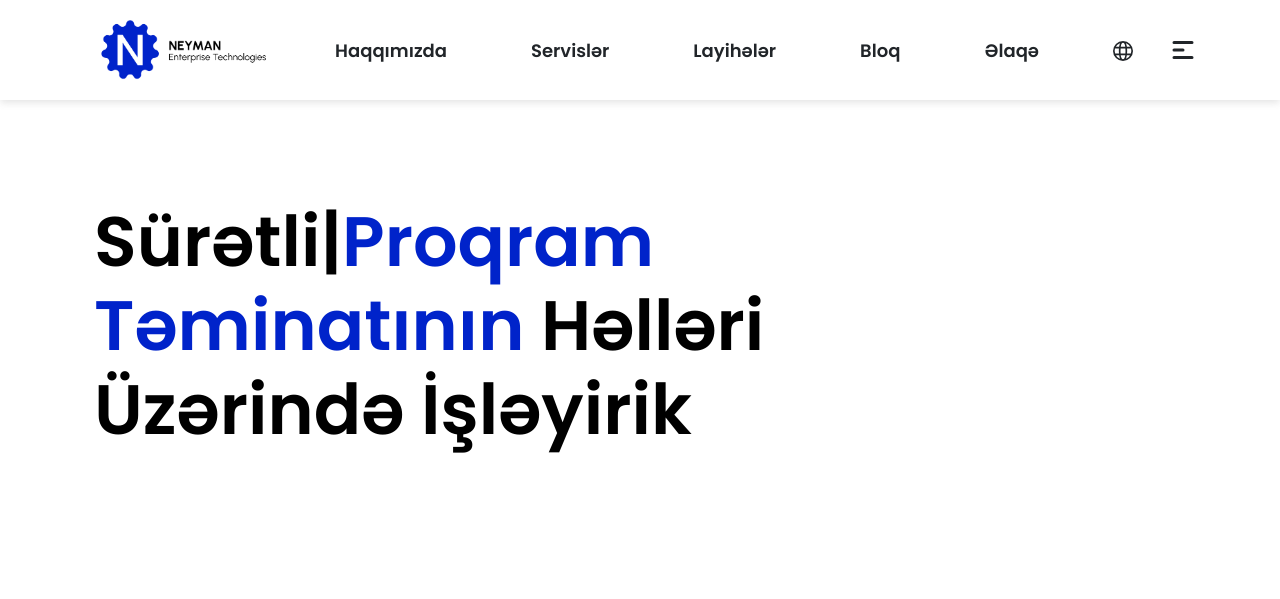
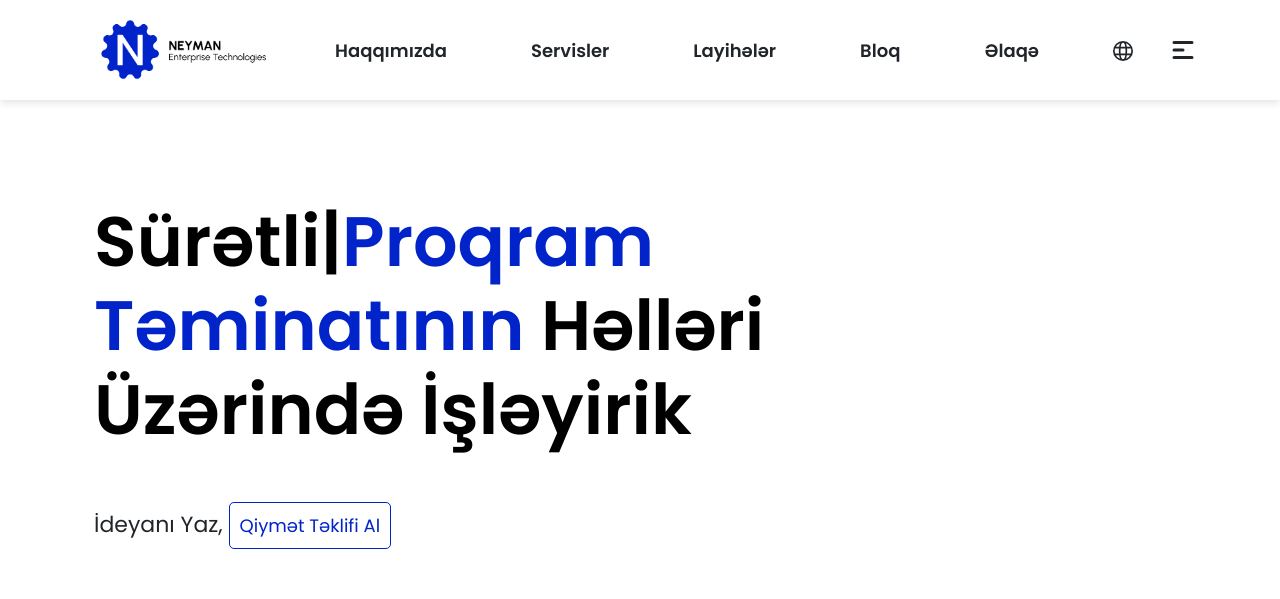
Before and after one commit to AysheUlukhan/neyman_frontend, a React (Vite) app: page / in a window 1280 px wide. Shown: the top 599 px of the page. Built offline with nearby package versions, Linux system fonts and the light colour scheme.

Commit message:
navbar scrollto send

```diff
--- a/package.json
+++ b/package.json
@@ -17,7 +17,7 @@
     "react-bootstrap": "^2.10.0",
     "react-dom": "^18.2.0",
     "react-icons": "^5.0.1",
-    "react-router-dom": "^6.22.0",
+    "react-router-dom": "^6.22.3",
     "react-scroll": "^1.9.0",
     "react-type-animation": "^3.2.0",
     "swiper": "^11.0.5"
--- a/src/components/Navbar/Navbar.jsx
+++ b/src/components/Navbar/Navbar.jsx
@@ -1,8 +1,7 @@
 import React, { useRef, useState } from 'react';
 import logo from '../../assets/images/logo/neymanlogo.png';
-import { NavLink } from 'react-router-dom';
+import { NavLink} from 'react-router-dom';
 import './Navbar.css';
-import { Link } from 'react-scroll'
 import { AiOutlineClose } from "react-icons/ai";
 import { HiMenuAlt1 } from 'react-icons/hi'
 import { FaMapLocationDot } from "react-icons/fa6";
@@ -14,19 +13,19 @@ import { FaInstagram } from "react-icons/fa";
 import { FaLinkedinIn } from "react-icons/fa";
 import { GrLanguage } from "react-icons/gr";
 
-
 const Navbar = () => {
 
+  const handleServicesClick = () => {
+    const currentPagePath = window.location.pathname;
+    if (currentPagePath === '/') {
+      const servicesSection = document.getElementById('services');
+      servicesSection.scrollIntoView({ behavior: 'smooth' });
+    } else {
+      window.location.href = '/ServicesDetail/1';
+    }
+  };
   const [open, setOpen] = useState(false);
 
-  // const menuRef = useRef();
-  // const langRef = useRef();
-
-  // window.addEventListener("click", (e)=>{
-  //   if(e.target !== menuRef.current && e.target !== langRef.current){
-  //     setOpen(false);
-  //   }
-  // })
 
   return (
     <nav className=' sticky-top'>
@@ -40,13 +39,14 @@ const Navbar = () => {
               <li>
                 <NavLink to='/About' className='nav-link fw-semibold '>Haqqımızda</NavLink>
               </li>
-              <li>
+              {/* <li>
                 <Link activeClass="active"
                   to="services"
                   spy={true}
                   smooth={true}
                   duration={700} className='fw-semibold nav-link'>Servislər</Link>
-              </li>
+              </li> */}
+              <li><NavLink className='fw-semibold nav-link' onClick={handleServicesClick}>Servisler</NavLink></li>
               <li>
                 <NavLink to='/Portfolio' className='nav-link fw-semibold '>Layihələr</NavLink>
               </li>
@@ -129,7 +129,7 @@ const Navbar = () => {
                       <NavLink to='/About' className='nav-link'>Haqqımızda</NavLink>
                     </li>
                     <li className='h-60'>
-                      <NavLink to='/Services' className='nav-link'>Services</NavLink>
+                      <NavLink onClick={handleServicesClick} className='nav-link'>Services</NavLink>
                     </li>
                     <li className='h-60'>
                       <NavLink to='/Portfolio' className='nav-link'>Layihələr</NavLink>
--- a/src/pages/Home/Home.css
+++ b/src/pages/Home/Home.css
@@ -17,13 +17,13 @@
     padding: 80px 40px;
 }
 
-/* .home .border_style {
+.home .border_style {
     border: 1px solid var(--medium-blue);
     padding: 10px;
     color: var(--medium-blue);
     border-radius: 5px;
     font-size: 18px !important;
-} */
+}
 
 .answer {
     max-height: 0;
--- a/src/pages/Home/Home.jsx
+++ b/src/pages/Home/Home.jsx
@@ -58,7 +58,7 @@ const Home = () => {
               <span className='text'>Proqram <br /> Təminatının </span>
               Həlləri <br /> Üzərində İşləyirik
             </h4>
-            {/* <p className='fs-22 pt-5'>İdeyanı Yaz, <NavLink to='/Contact' className='text-decoration-none border_style'>Qiymət Təklifi Al</NavLink></p> */}
+            <p className='fs-22 pt-5'>İdeyanı Yaz, <NavLink to='/Contact' className='text-decoration-none border_style'>Qiymət Təklifi Al</NavLink></p>
           </div>
           {/* <div className='col-lg-4 hero-logo'>
                 <img src={hero_img} alt="" />
```
Also changed, not shown: src/pages/Blog/Blog.jsx (+26 -0 lines), 1 other file (tests, documents, lock files or other folders).
